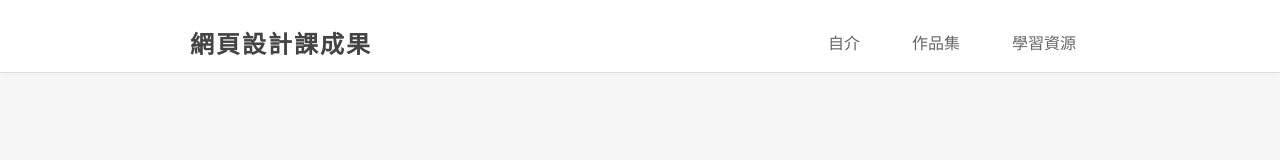
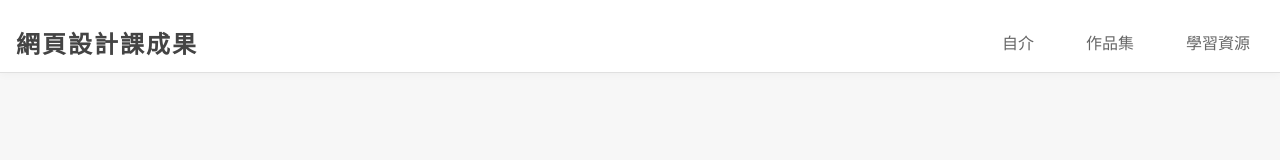
Before and after one commit to s111414017-cyber/s111414017-cyber.github.io, a plain HTML site: page index1209.html in a window 1280 px wide. Drawn offline with Linux system fonts and the light colour scheme.

Commit message:
Update index1209.html

```diff
--- a/index1209.html
+++ b/index1209.html
@@ -4,19 +4,6 @@
     <meta charset="UTF-8">
     <meta name="viewport" content="width=device-width,initial-scale=1.0">
     <title>網頁設計課成果</title>
-    <style>
-        .navbar-title {
-            margin-right: auto;
-        }
-    </style>
-    <style>
-        .navbar-container {
-            justify-content: space-between;
-        }
-        .navbar-shortcuts {
-            margin-left: auto;
-        }
-    </style>
     <style>
         body {
             margin: 0;
@@ -31,25 +18,23 @@
             box-shadow: 0 2px 8px rgba(0,0,0,0.03);
         }
         .navbar-container {
-            max-width: 900px;
-            margin: 0 auto;
             display: flex;
             flex-direction: row;
-            justify-content: space-between;
             align-items: center;
-            gap: 12px;
-            padding: 0 16px;
         }
         .navbar-title {
             font-size: 1.5rem;
             font-weight: bold;
             letter-spacing: 2px;
             color: #444;
+            padding: 0 16px;
         }
         .navbar-shortcuts {
             display: flex;
             gap: 24px;
-            margin-top: 0;
+            margin: 0;
+            margin-left: auto;
+            padding: 0 16px;
         }
         .navbar-shortcuts a {
             text-decoration: none;
@@ -67,7 +52,6 @@
             .navbar-container {
                 flex-direction: column;
                 align-items: flex-start;
-                padding: 0 16px;
             }
             .navbar-title {
                 font-size: 1.1rem;
@@ -75,6 +59,7 @@
             .navbar-shortcuts {
                 gap: 12px;
                 margin-top: 8px;
+                margin-left: 0;
             }
         }
     </style>
```
